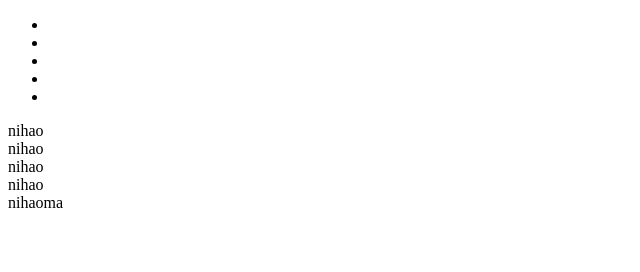
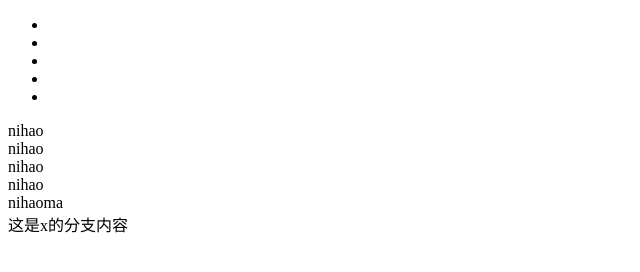
Before and after one commit to Hookjover/2022First-test, a plain HTML site: page index.html in a window 1280 px wide. Shown: the whole page, without its empty margins (0-640 px from the left). Drawn offline with Linux system fonts and the light colour scheme.

Commit message:
第一次修改x分支的内容

```diff
--- a/index.html
+++ b/index.html
@@ -20,5 +20,6 @@
     <div>nihao</div>
     <div>nihao</div>
     <div>nihaoma</div>
+    这是x的分支内容
 </body>
 </html>
```
